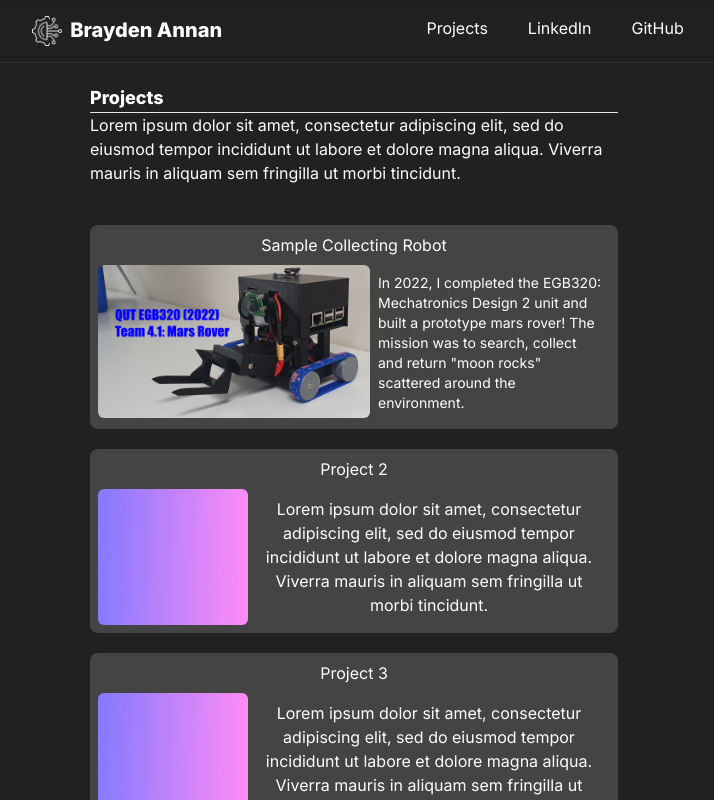
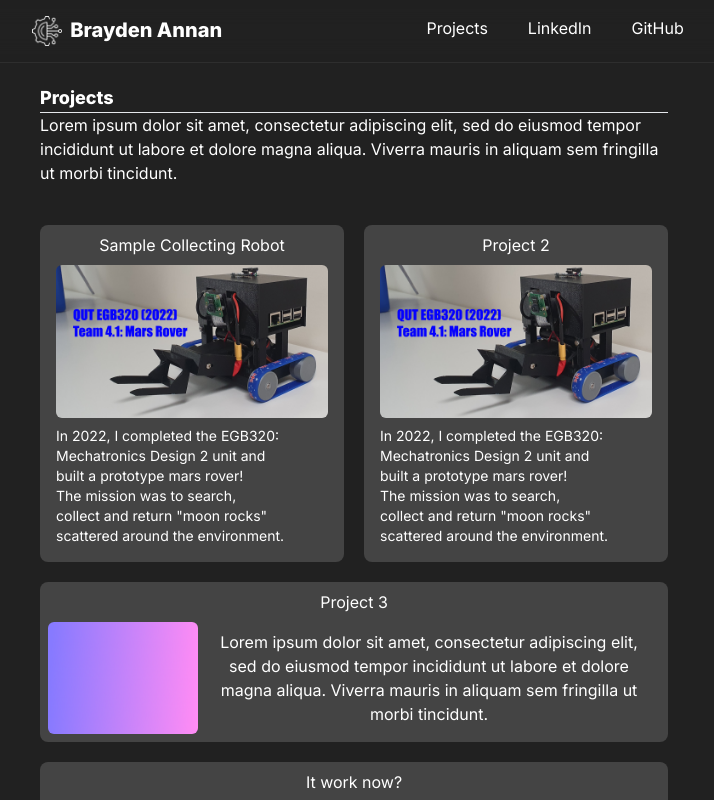
Before and after one commit to Abdenry/webPortfolio, a Next.js app: page /Projects in a window 1280 px wide. Shown: the top 800 px of the page, without its empty margins (286-1000 px from the left). Built offline with nearby package versions, Linux system fonts and the light colour scheme.

Commit message:
Updated Component

```diff
--- a/app/Projects/page.tsx
+++ b/app/Projects/page.tsx
@@ -1,4 +1,6 @@
 import Image from "next/image";
+import ProjectCard from "../components/ProjectCard";
+
 import project1 from "@/public/egb320Project.png";
 import project2 from "@/public/simpleGradient.png";
 import project3 from "@/public/simpleGradient.png";
@@ -8,7 +10,7 @@ export default function ProjectsPage() {
   return (
     <main className="py-[60px] bg-[#212121] min-h-screen">
       {/* Main Contatiner */}
-      <div className="container mx-auto max-w-[600px] pt-6 px-3">
+      <div className="container mx-auto max-w-[700px] pt-6 px-3">
         <div className="px-6">
           {/* Page Description */}
           <div className="text-white">
@@ -22,14 +24,15 @@ export default function ProjectsPage() {
             </p>
           </div>
           {/* Project Card 1 */}
+          <div className="sm:flex mb-5">
             <a
               href="https://youtu.be/Dr_o5N65tek?t=120"
               target="_blank"
               className="group"
             >
-            <div className="flex-col bg-[#444444] min-h-[150px] rounded-lg mb-5 text-white px-2 group-hover:scale-105 ">
+              <div className="flex-col bg-[#444444] min-h-[150px] rounded-lg text-white px-2 group-hover:scale-105 sm:mr-[10px] mb-5 sm:mb-0">
                 <h1 className="py-2 text-center">Sample Collecting Robot</h1>
-              <div className="sm:flex sm:pb-2 ">
+                <div className="sm:pb-2 ">
                   <div className="flex justify-center">
                     <Image
                       className="rounded-md max-w-[272px] max-h-[153px] "
@@ -47,23 +50,31 @@ export default function ProjectsPage() {
               </div>
             </a>
             {/* Project Card 2 */}
-          <a href="" className="group">
-            <div className="flex-col bg-[#444444] min-h-[150px] rounded-lg mb-5 text-white px-2 group-hover:scale-105">
+            <a
+              href="https://youtu.be/Dr_o5N65tek?t=120"
+              target="_blank"
+              className="group"
+            >
+              <div className="flex-col bg-[#444444] min-h-[150px] rounded-lg text-white px-2 group-hover:scale-105 sm:ml-[10px]">
                 <h1 className="py-2 text-center">Project 2</h1>
-              <div className="sm:flex sm:pb-2">
+                <div className="sm:pb-2 ">
+                  <div className="flex justify-center">
                     <Image
-                  className=" rounded-md max-w-[272px] max-h-[153px]"
-                  src={project2}
+                      className="rounded-md max-w-[272px] max-h-[153px] "
+                      src={project1}
                       alt="Project 1 Image"
                     />
-                <p className="p-2 text-center ">
-                  Lorem ipsum dolor sit amet, consectetur adipiscing elit, sed
-                  do eiusmod tempor incididunt ut labore et dolore magna aliqua.
-                  Viverra mauris in aliquam sem fringilla ut morbi tincidunt.
+                  </div>
+                  <p className="p-2 text-balance text-center text-sm sm:text-start">
+                    In 2022, I completed the EGB320: Mechatronics Design 2 unit
+                    and built a prototype mars rover! The mission was to search,
+                    collect and return "moon rocks" scattered around the
+                    environment.
                   </p>
                 </div>
               </div>
             </a>
+          </div>
           {/* Project Card 3 */}
           <a href="" className="group">
             <div className="flex-col bg-[#444444] min-h-[150px] rounded-lg mb-5 text-white px-2 group-hover:scale-105">
@@ -85,25 +96,10 @@ export default function ProjectsPage() {
             </div>
           </a>
           {/* Project Card 4 */}
-          <a href="" className="group">
-            <div className="flex-col bg-[#444444] min-h-[150px] rounded-lg mb-5 text-white px-2 group-hover:scale-105">
-              <h1 className="py-2 text-center">Project 4</h1>
-              <div className="sm:flex sm:pb-2">
-                <Image
-                  className=" rounded-md max-w-[272px] max-h-[153px]"
-                  src={project4}
-                  alt="Project 1 Image"
-                  width={272}
-                  height={153}
+          <ProjectCard
+            title="It work now?"
+            link="https://youtu.be/Dr_o5N65tek?t=120"
           />
-                <p className="p-2 text-center">
-                  Lorem ipsum dolor sit amet, consectetur adipiscing elit, sed
-                  do eiusmod tempor incididunt ut labore et dolore magna aliqua.
-                  Viverra mauris in aliquam sem fringilla ut morbi tincidunt.
-                </p>
-              </div>
-            </div>
-          </a>
         </div>
       </div>
     </main>
--- /dev/null
+++ b/app/components/ProjectCard.tsx
@@ -0,0 +1,33 @@
+import Image from "next/image";
+import project4 from "@/public/simpleGradient.png";
+
+interface CardProps {
+  title: string;
+  link: string;
+}
+
+const ProjectCard: React.FC<CardProps> = ({ title, link }) => {
+  return (
+    <a href={link} target="_blank" className="group">
+      <div className="flex-col bg-[#444444] min-h-[150px] rounded-lg mb-5 text-white px-2 group-hover:scale-105">
+        <h1 className="py-2 text-center">{title}</h1>
+        <div className="sm:flex sm:pb-2">
+          <Image
+            className=" rounded-md max-w-[272px] max-h-[153px]"
+            src={project4}
+            alt="Project 1 Image"
+            width={272}
+            height={153}
+          />
+          <p className="p-2 text-center">
+            Lorem ipsum dolor sit amet, consectetur adipiscing elit, sed do
+            eiusmod tempor incididunt ut labore et dolore magna aliqua. Viverra
+            mauris in aliquam sem fringilla ut morbi tincidunt.
+          </p>
+        </div>
+      </div>
+    </a>
+  );
+};
+
+export default ProjectCard;
--- a/app/page.tsx
+++ b/app/page.tsx
@@ -5,7 +5,7 @@ export default function Home() {
   return (
     <main className="py-[60px] bg-[#212121] min-h-screen min-w-screen">
       {/* Main Contatiner */}
-      <div className="container mx-auto max-w-[600px] px-3 pt-6">
+      <div className="container mx-auto max-w-[700px] px-3 pt-6">
         {/* Hero Card w/Gif*/}
         <div className="flex flex-col  px-6 text-white  items-center mb-10">
           <Image
```
Lines whose indentation alone changed are shown as unchanged.
